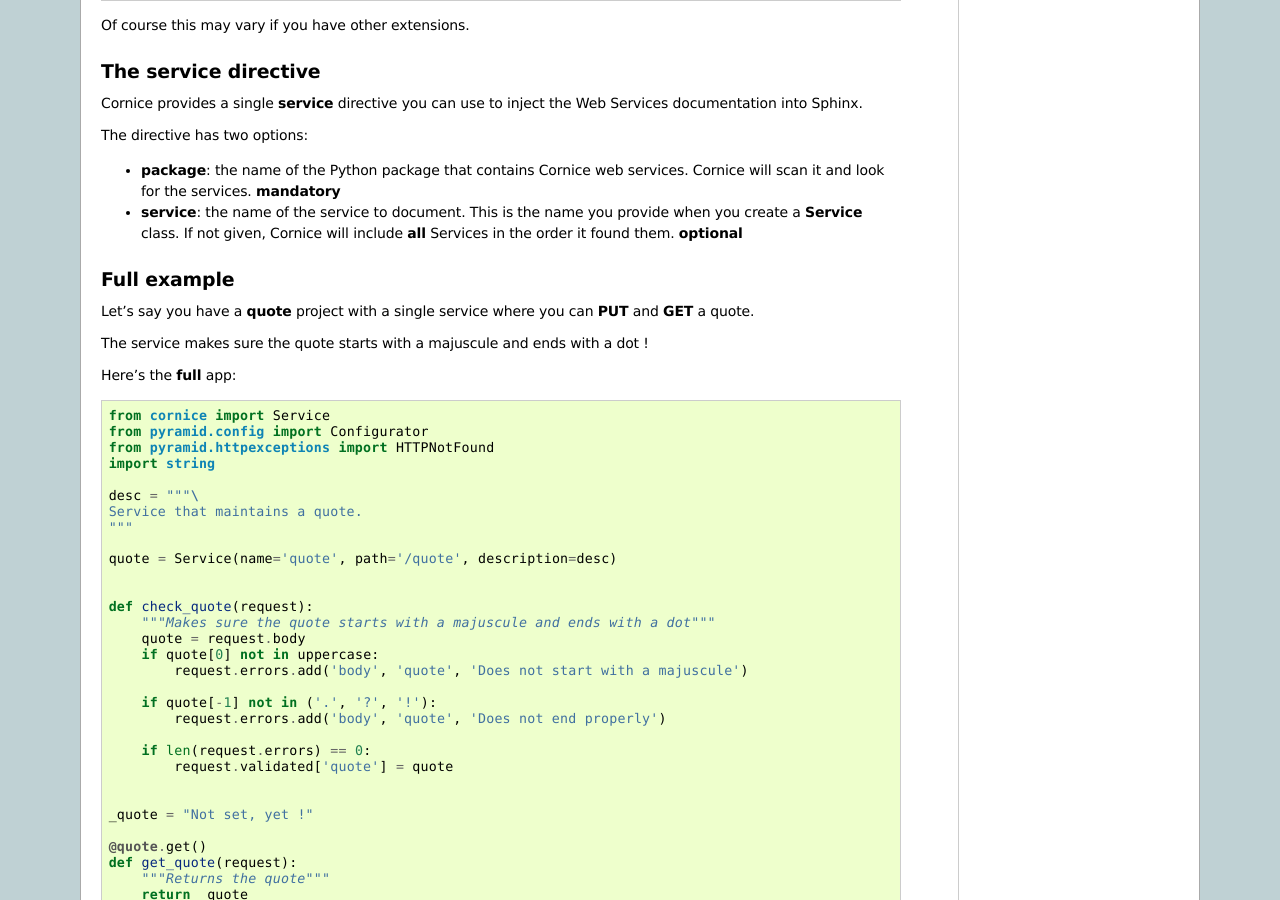
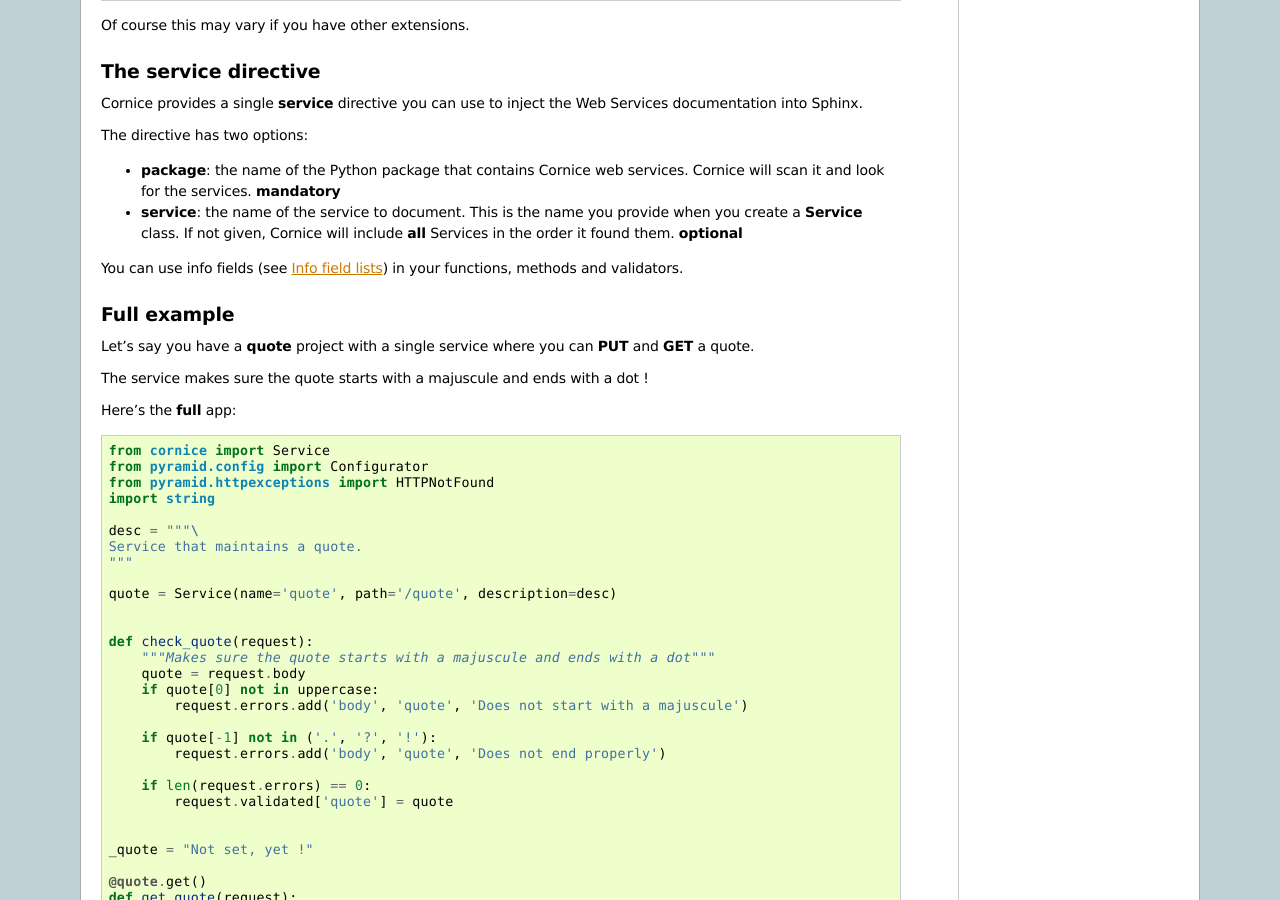
Before and after one commit to Cornices/cornice, a Sphinx documentation site: the page built from docs/source/sphinx.rst, in a window 1280 px wide and 900 px high, scrolled down 468 px. Built offline with Sphinx 7.4.7, drawn with Linux system fonts in a browser that asks for light colours.

Commit message:
added paragraph about info fields in doc

```diff
--- a/docs/source/sphinx.rst
+++ b/docs/source/sphinx.rst
@@ -45,6 +45,9 @@ The directive has two options:
   you provide when you create a **Service** class. If not given, Cornice
   will include **all** Services in the order it found them. **optional**
 
+You can use info fields (see
+`Info field lists <http://sphinx.pocoo.org/domains.html#info-field-lists>`_)
+in your functions, methods and validators.
 
 Full example
 ------------
```
